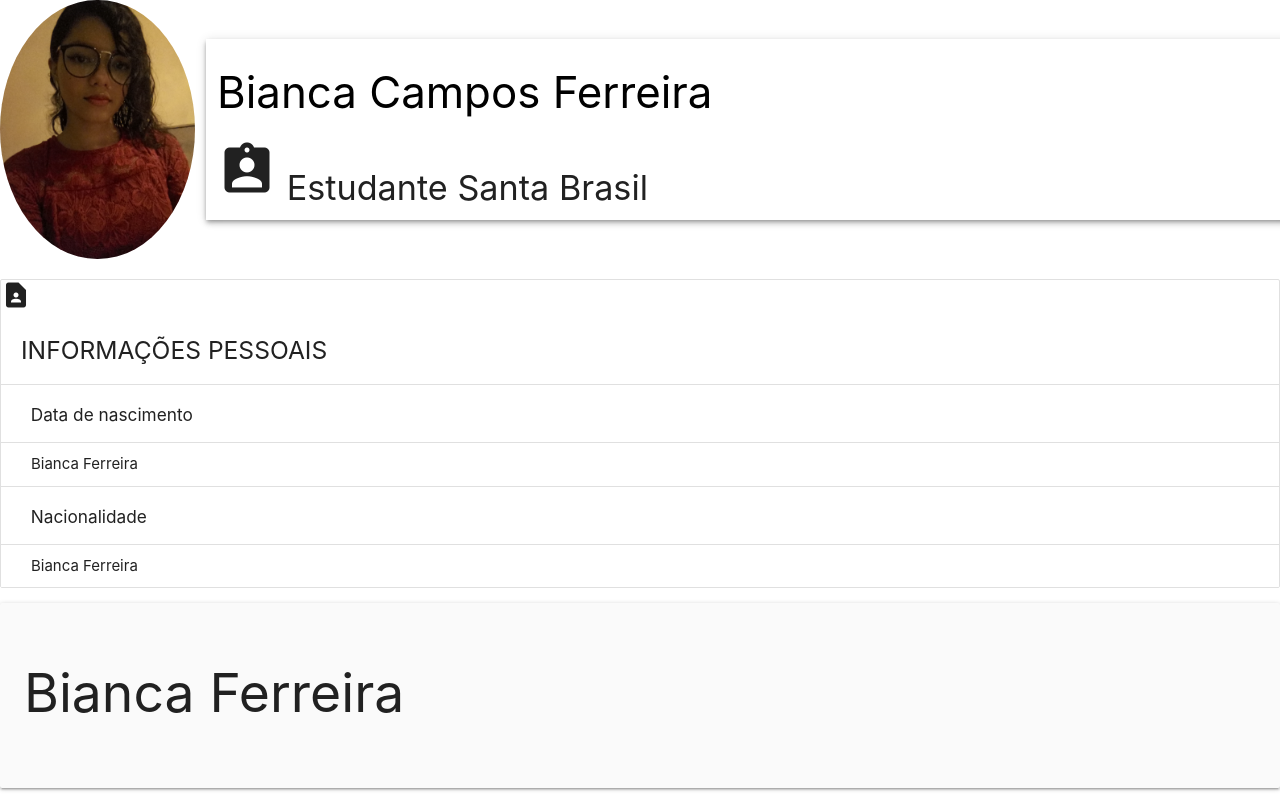
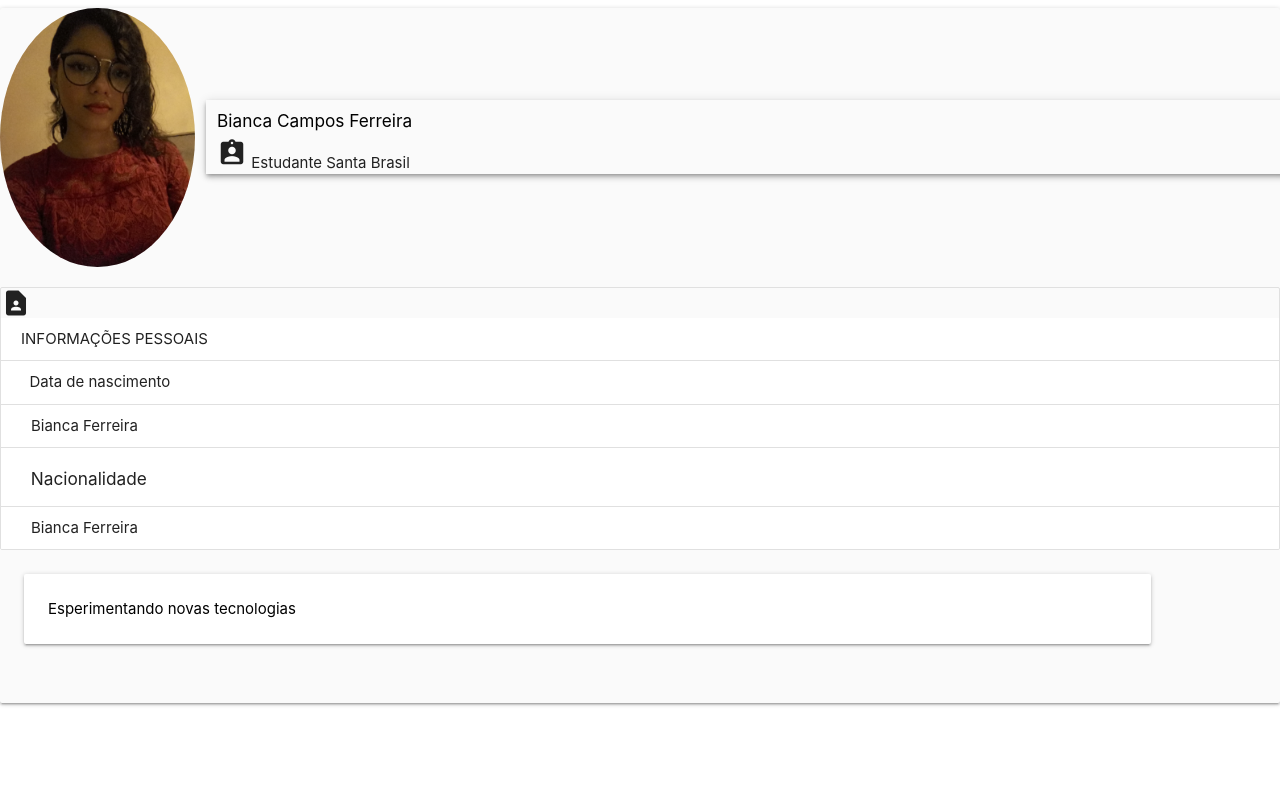
Before and after one commit to Biafcampos/curriculo, a plain HTML site: page index.html in a window 1280 px wide. Drawn offline with nearby package versions, Linux system fonts and the light colour scheme.

Commit message:
reviewing information
adding some things, and fixing others

```diff
--- a/index.html
+++ b/index.html
@@ -20,7 +20,7 @@
 
 </head>
 <body>
-
+    <div class="left">
   <section >
     <div class="col s12 m8 offset-m2 l6 offset-l3">
       <div >
@@ -29,8 +29,8 @@
             <img src="img/sts.jpg" alt="" class="circle responsive-img"> <!-- notice the "circle" class -->
           </div>
           <div class="col s10 z-depth-2">
-            <h3 class="black-text ">
-              Bianca Campos Ferreira </h3><h4> <i class="material-icons medium">assignment_ind</i> Estudante  Santa Brasil</h4>
+            <h6 class="black-text ">
+              Bianca Campos Ferreira </h6><h7> <i class="material-icons small">assignment_ind</i> Estudante  Santa Brasil</h7>
 
 
 
@@ -38,22 +38,24 @@
         </div>
       </div>
     </div>
-
+        <div class="responsive-card ">
   <table class=" responsive-table s3 m4 l5">
     <ul class="collection with-header">
       <i class="material-icons small">
         contact_page
       </i>
-      <li class="collection-header"><h5>INFORMAÇÕES PESSOAIS</h5></li>
+      <li class="collection-header"><h11>INFORMAÇÕES PESSOAIS</h11></li>
 
-      <li class="collection-header"><h6>&nbsp; Data de nascimento</h6></li>
+      <li class="collection-header"><h8>&nbsp; Data de nascimento</h8></li>
       <li class="collection-item">Bianca Ferreira</li>
       <li class="collection-header"><h6>&nbsp; Nacionalidade</h6></li>
       <li class="collection-item">Bianca Ferreira</li>
 
     </ul>
-
+    </table>
+  </div>
 </section>
+</div>
 <aside class=" footer-page">
   <div class="col s12 m8 offset-m2 l6 offset-l3">
     <div class="card-panel grey lighten-5 z-depth-1">
@@ -61,9 +63,12 @@
         <div class="col s2">
         </div>
         <div class="col s11">
-          <h2>
-            Bianca Ferreira
-         </h2>
+          <div class="black-text card-panel">
+          <h11>
+
+            Esperimentando novas tecnologias
+         </h11>
+        </div>
         </div>
       </div>
     </div>
```
Also changed, not shown: package-lock.json (added).
